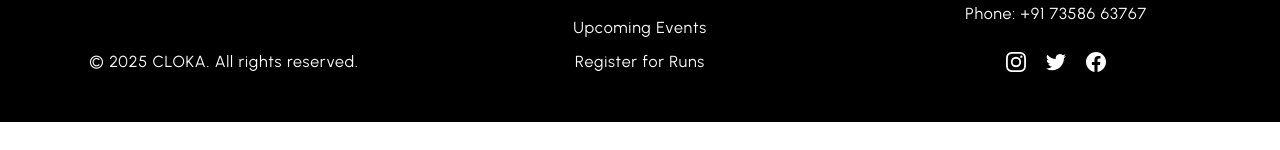
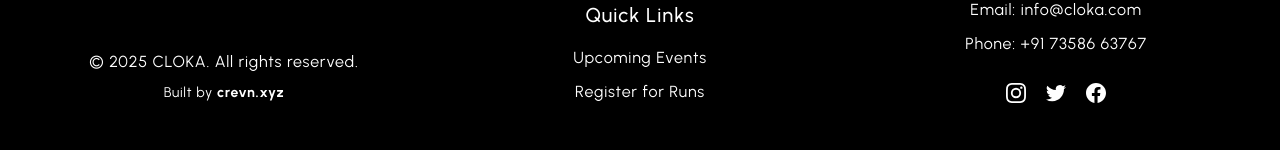
Before and after one commit to crevnlabs/cloka-run-club, a Next.js app: page / in a window 1280 px wide. Shown: the part 1410-1560 px from the top of the page. Before the commit the page ends 1532 px from the top, so only its background shows below. Built offline with nearby package versions, Linux system fonts and the light colour scheme; no server answers; the database is empty.

Commit message:
Add attribution link to Footer component
- Include personal website link in footer
- Add hover and transition effects for attribution text
- Enhance footer design with subtle branding credit

```diff
--- a/src/components/Footer.tsx
+++ b/src/components/Footer.tsx
@@ -21,6 +21,9 @@ const Footer = () => {
                         </p> */}
                         <p className="luxury-text">
                             &copy; {new Date().getFullYear()} CLOKA. All rights reserved.
+                        </p>
+                        <p className="luxury-text mt-2 text-sm">
+                            Built by <a href="https://crevn.xyz" target="_blank" rel="noopener noreferrer" className="hover:text-accent transition-colors font-bold">crevn.xyz</a>
                         </p>
                     </div>
 
```
